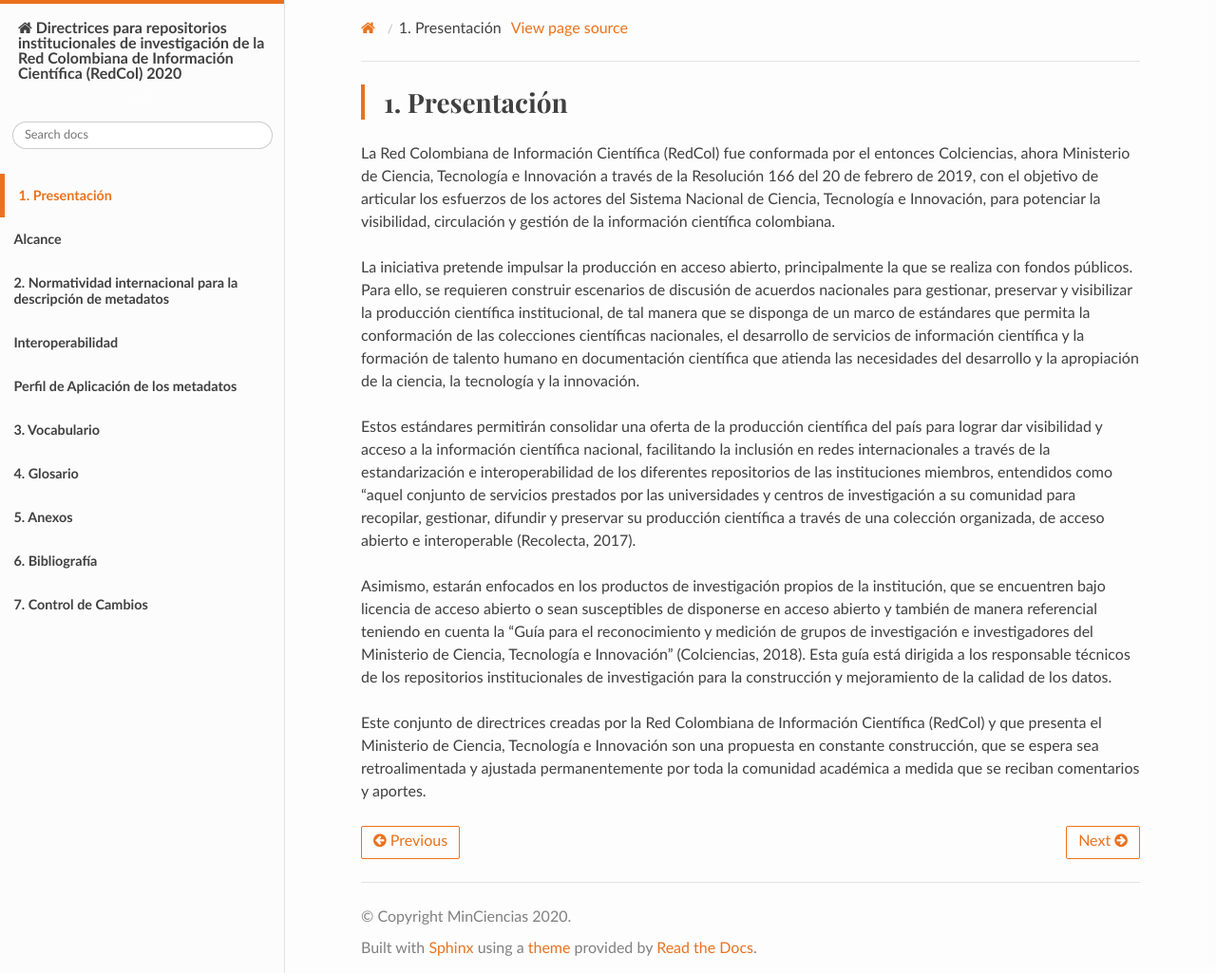
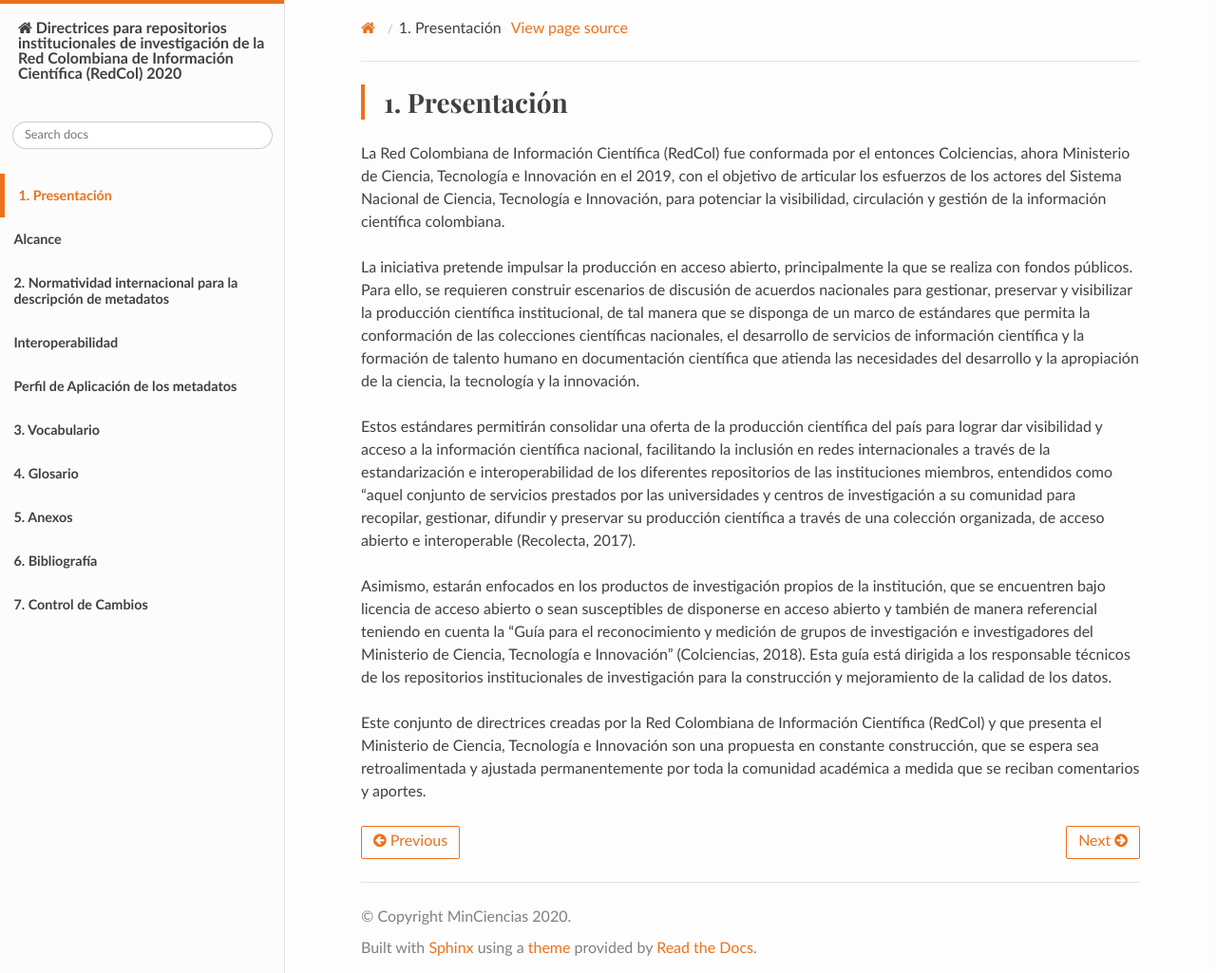
Before and after one commit to rcic/openaire4, a Sphinx documentation site: the page built from docs/presentacion.rst, in a window 1280 px wide and 1025 px high. Shown: the whole window at 95% size. Built offline with Sphinx 7.4.7 and the Read the Docs theme 2.0.0, drawn with Linux system fonts in a browser that asks for light colours; some web fonts are replaced; a script that is not in the unit is left out.

Commit message:
Update presentacion.rst

```diff
--- a/docs/presentacion.rst
+++ b/docs/presentacion.rst
@@ -3,7 +3,7 @@
 Presentación
 ===============
 
-La Red Colombiana de Información Científica (RedCol) fue conformada por el entonces Colciencias, ahora Ministerio de Ciencia, Tecnología e Innovación a través de la Resolución 166 del 20 de febrero de 2019, con el objetivo de articular los esfuerzos de los actores del Sistema Nacional de Ciencia, Tecnología e Innovación, para potenciar la visibilidad, circulación y gestión de la información científica colombiana.
+La Red Colombiana de Información Científica (RedCol) fue conformada por el entonces Colciencias, ahora Ministerio de Ciencia, Tecnología e Innovación en el 2019, con el objetivo de articular los esfuerzos de los actores del Sistema Nacional de Ciencia, Tecnología e Innovación, para potenciar la visibilidad, circulación y gestión de la información científica colombiana.
 
 La iniciativa pretende impulsar la producción en acceso abierto, principalmente la que se realiza con fondos públicos. Para ello, se requieren construir escenarios de discusión de acuerdos nacionales para gestionar, preservar y visibilizar la producción científica institucional, de tal manera que se disponga de un marco de estándares que permita la conformación de las colecciones científicas nacionales, el desarrollo de servicios de información científica y la formación de talento humano en documentación científica que atienda las necesidades del desarrollo y la apropiación de la ciencia, la tecnología y la innovación.
 
```
